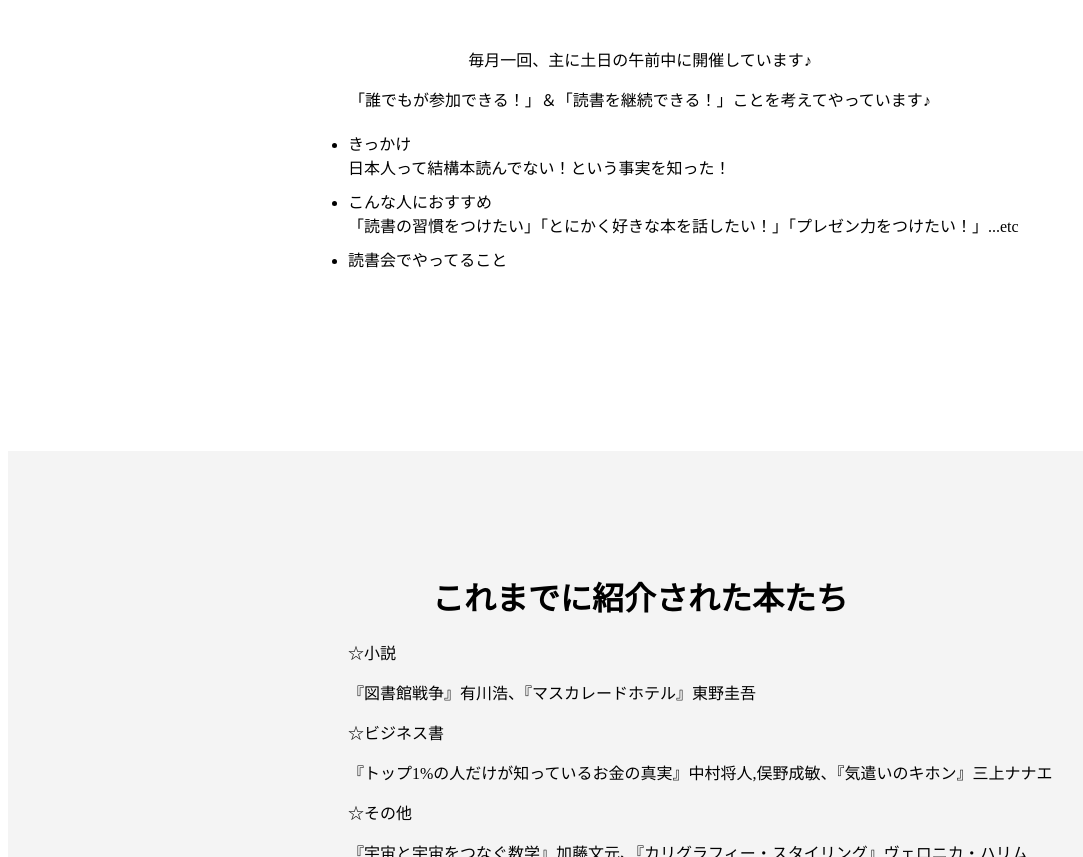
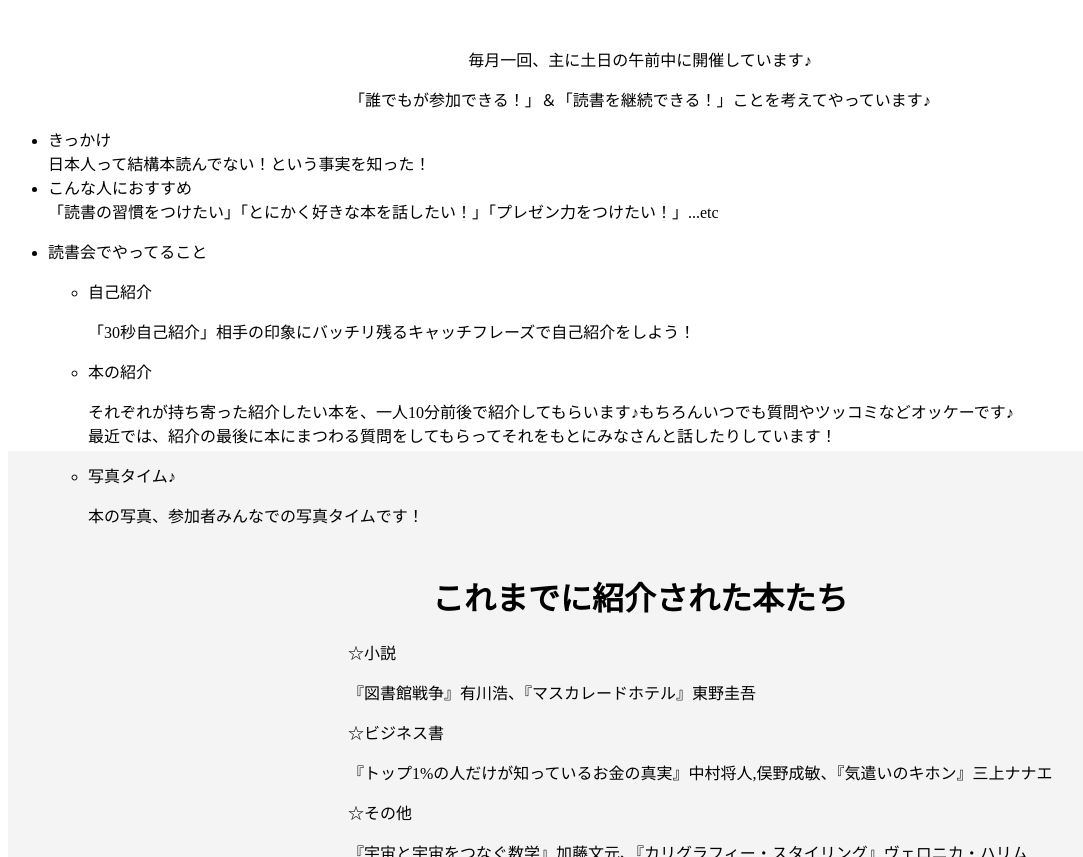
Before and after one commit to truphon/book_party, a plain HTML site: page index.html in a window 1280 px wide. Shown: the part 1020-1877 px from the top of the page, without its empty margins (0-1083 px from the left). Drawn offline with nearby package versions, Linux system fonts and the light colour scheme.

Commit message:
Update index.html

```diff
--- a/index.html
+++ b/index.html
@@ -3,8 +3,6 @@
   <head>
     <meta charset="utf-8">
     <link rel="stylesheet" href="stylesheet.css">
-    <script src="http://ajax.googleapis.com/ajax/libs/jquery/3.1.1/jquery.min.js"></script>
-    <script src="/script.js"></script>
     <title>Book_party</title>
 
   </head>
@@ -27,7 +25,7 @@
         <div class="container">
           <div class="menu">
             <div class="menu-list about">
-              <a class="pageLink" href="#about_wrapper">どんな読書会？</a>
+              <a class="pageLink"　href="#about_wrapper">どんな読書会？</a>
             </div>
             <div class="menu-list bookList">
               <a class="pageLink" href="#bookList_wrapper">これまでに紹介された本</a>
@@ -46,12 +44,26 @@
             <p>毎月一回、主に土日の午前中に開催しています♪</p>
             <p>「誰でもが参加できる！」＆「読書を継続できる！」ことを考えてやっています♪</p>
           </div>
-          <div class="about-contents">
+          <div class="aboutList">
             <ul>
               <li>きっかけ<br>日本人って結構本読んでない！という事実を知った！</li>
               <li>こんな人におすすめ<br>「読書の習慣をつけたい」「とにかく好きな本を話したい！」「プレゼン力をつけたい！」...etc</li>
-              <li>
-                読書会でやってること
+              <li class="contents">
+                <p>読書会でやってること</p>
+                <ul>
+                  <li class="contentsList">
+                    <p>自己紹介</p>
+                    <p class="contentsList_Detail">「30秒自己紹介」相手の印象にバッチリ残るキャッチフレーズで自己紹介をしよう！</p>
+                  </li>
+                  <li class="contentsList">
+                    <p>本の紹介</p>
+                    <p class="contentsList_Detail">それぞれが持ち寄った紹介したい本を、一人10分前後で紹介してもらいます♪もちろんいつでも質問やツッコミなどオッケーです♪<br>最近では、紹介の最後に本にまつわる質問をしてもらってそれをもとにみなさんと話したりしています！</p>
+                  </li>
+                  <li class="contentsList">
+                    <p>写真タイム♪</p>
+                    <p class="contentsList_Detail">本の写真、参加者みんなでの写真タイムです！</p>
+                  </li>
+                </ul>
               </li>
             </ul>
           </div>
@@ -106,6 +118,8 @@
           </div>
         </div>
       </div>
-      <script type="text/javascript" src="script.js"></script>
-  </body>
+  <script src="https://ajax.googleapis.com/ajax/libs/jquery/3.4.1/jquery.min.js"></script>
+  <script type="text/javascript" src="js/jquery-3.4.1.min.js"></script>
+  <script type="text/javascript" src="js/script.js"></script>
+</body>
 </html>
```
